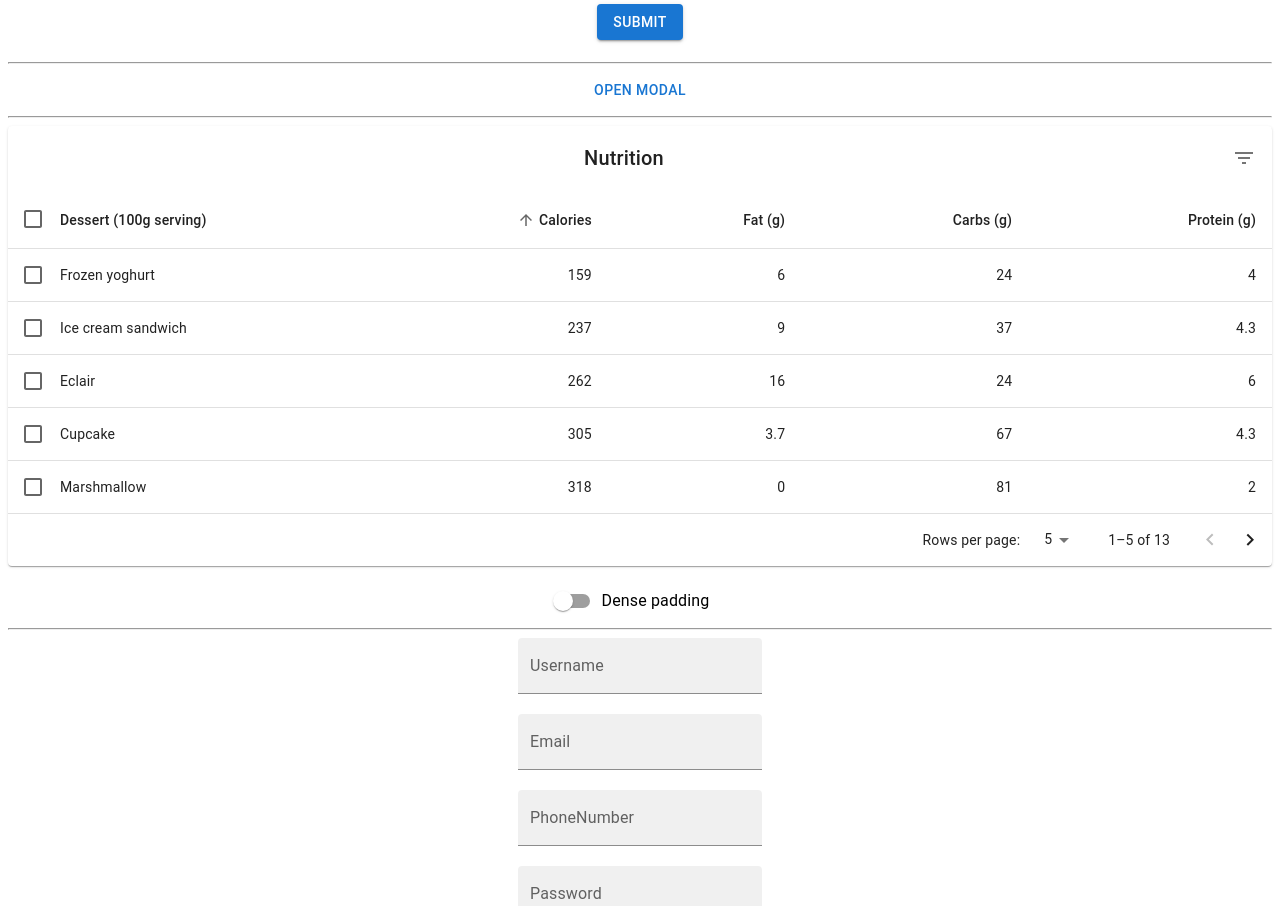
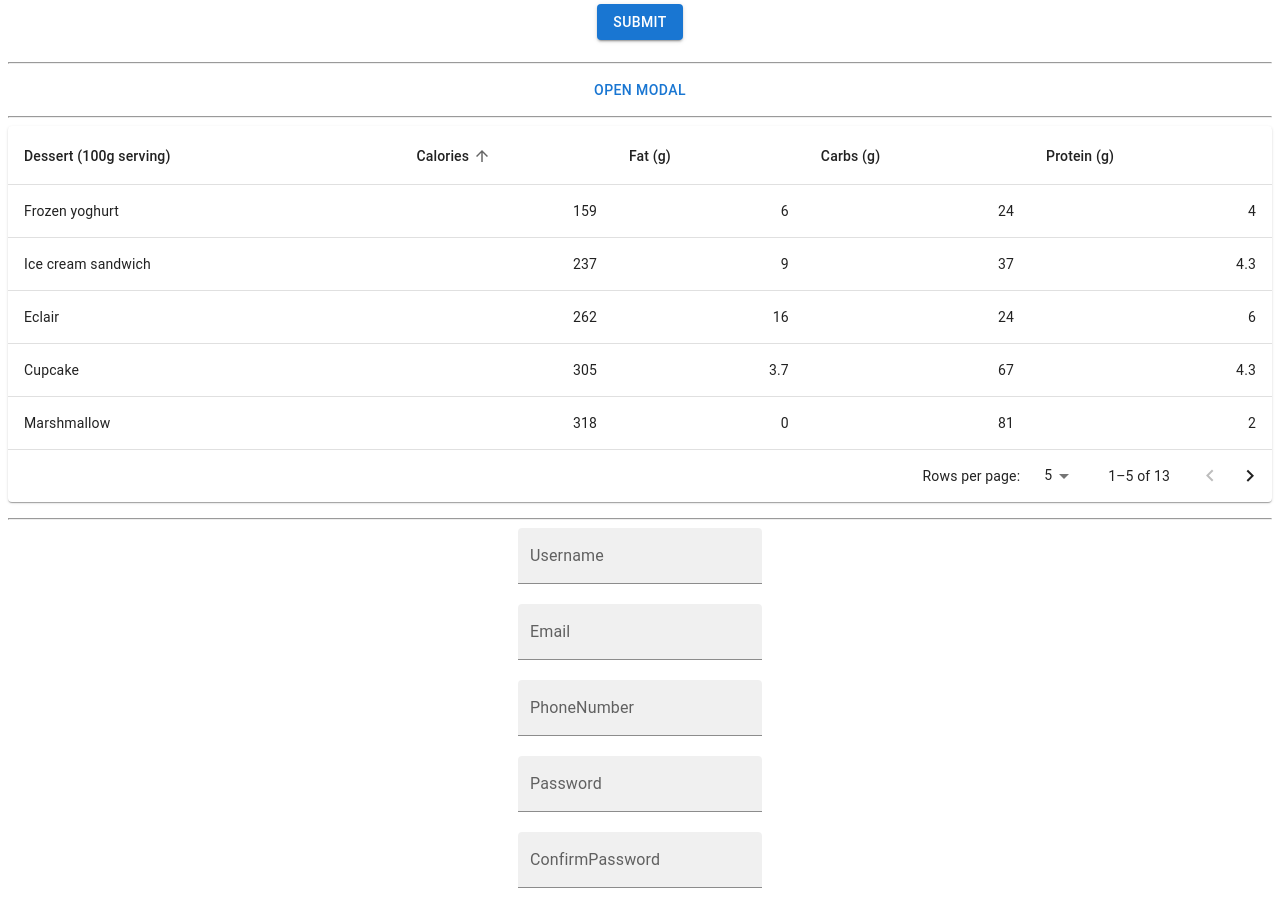
Before and after one commit to kushagra-successive/react-training, a React (Create React App) app: page / in a window 1280 px wide. Shown: the part 940-1846 px from the top of the page. Built offline with nearby package versions, Linux system fonts and the light colour scheme.

Commit message:
Assignment4

```diff
--- a/src/Assignment4/question12/Table.jsx
+++ b/src/Assignment4/question12/Table.jsx
@@ -1,6 +1,4 @@
-import * as React from "react";
-import PropTypes from "prop-types";
-import { alpha } from "@mui/material/styles";
+import React from "react";
 import Box from "@mui/material/Box";
 import Table from "@mui/material/Table";
 import TableBody from "@mui/material/TableBody";
@@ -10,17 +8,8 @@ import TableHead from "@mui/material/TableHead";
 import TablePagination from "@mui/material/TablePagination";
 import TableRow from "@mui/material/TableRow";
 import TableSortLabel from "@mui/material/TableSortLabel";
-import Toolbar from "@mui/material/Toolbar";
-import Typography from "@mui/material/Typography";
 import Paper from "@mui/material/Paper";
-import Checkbox from "@mui/material/Checkbox";
-import IconButton from "@mui/material/IconButton";
-import Tooltip from "@mui/material/Tooltip";
-import FormControlLabel from "@mui/material/FormControlLabel";
-import Switch from "@mui/material/Switch";
-import DeleteIcon from "@mui/icons-material/Delete";
-import FilterListIcon from "@mui/icons-material/FilterList";
-import { visuallyHidden } from "@mui/utils";
+import PropTypes from "prop-types";
 
 function createData(id, name, calories, fat, carbs, protein) {
   return {
@@ -49,6 +38,113 @@ const rows = [
   createData(13, "Oreo", 437, 18.0, 63, 4.0),
 ];
 
+const headCells = [
+  { id: "name", label: "Dessert (100g serving)" },
+  { id: "calories", label: "Calories" },
+  { id: "fat", label: "Fat (g)" },
+  { id: "carbs", label: "Carbs (g)" },
+  { id: "protein", label: "Protein (g)" },
+];
+
+const EnhancedTable = () => {
+  const [order, setOrder] = React.useState("asc");
+  const [orderBy, setOrderBy] = React.useState("calories");
+  const [page, setPage] = React.useState(0);
+  const [rowsPerPage, setRowsPerPage] = React.useState(5);
+
+  const handleRequestSort = (property) => {
+    const isAsc = orderBy === property && order === "asc";
+    setOrder(isAsc ? "desc" : "asc");
+    setOrderBy(property);
+  };
+
+  const handleChangePage = (event, newPage) => {
+    setPage(newPage);
+  };
+
+  const handleChangeRowsPerPage = (event) => {
+    setRowsPerPage(parseInt(event.target.value, 10));
+    setPage(0);
+  };
+
+  return (
+    <Box sx={{ width: "100%" }}>
+      <Paper sx={{ width: "100%", mb: 2 }}>
+        <TableContainer>
+          <Table aria-labelledby="tableTitle" size="medium">
+            <EnhancedTableHead
+              order={order}
+              orderBy={orderBy}
+              onRequestSort={handleRequestSort}
+            />
+            <TableBody>
+              {stableSort(rows, getComparator(order, orderBy))
+                .slice(page * rowsPerPage, page * rowsPerPage + rowsPerPage)
+                .map((row) => {
+                  return (
+                    <TableRow key={row.id}>
+                      <TableCell>{row.name}</TableCell>
+                      <TableCell align="right">{row.calories}</TableCell>
+                      <TableCell align="right">{row.fat}</TableCell>
+                      <TableCell align="right">{row.carbs}</TableCell>
+                      <TableCell align="right">{row.protein}</TableCell>
+                    </TableRow>
+                  );
+                })}
+            </TableBody>
+          </Table>
+        </TableContainer>
+        <TablePagination
+          rowsPerPageOptions={[5, 10, 25]}
+          component="div"
+          count={rows.length}
+          rowsPerPage={rowsPerPage}
+          page={page}
+          onPageChange={handleChangePage}
+          onRowsPerPageChange={handleChangeRowsPerPage}
+        />
+      </Paper>
+    </Box>
+  );
+};
+
+EnhancedTable.propTypes = {
+  order: PropTypes.oneOf(["asc", "desc"]).isRequired,
+  orderBy: PropTypes.string.isRequired,
+  onRequestSort: PropTypes.func.isRequired,
+};
+
+const EnhancedTableHead = (props) => {
+  const { order, orderBy, onRequestSort } = props;
+
+  const createSortHandler = (property) => (event) => {
+    onRequestSort(property);
+  };
+
+  return (
+    <TableHead>
+      <TableRow>
+        {headCells.map((headCell) => (
+          <TableCell
+            key={headCell.id}
+            align="left"
+            padding="normal"
+            sortDirection={orderBy === headCell.id ? order : false}
+          >
+            <TableSortLabel
+              active={orderBy === headCell.id}
+              direction={orderBy === headCell.id ? order : "asc"}
+              onClick={createSortHandler(headCell.id)}
+            >
+              {headCell.label}
+            </TableSortLabel>
+          </TableCell>
+        ))}
+      </TableRow>
+    </TableHead>
+  );
+};
+
 function descendingComparator(a, b, orderBy) {
   if (b[orderBy] < a[orderBy]) {
     return -1;
@@ -65,10 +161,6 @@ function getComparator(order, orderBy) {
     : (a, b) => -descendingComparator(a, b, orderBy);
 }
 
-// Since 2020 all major browsers ensure sort stability with Array.prototype.sort().
-// stableSort() brings sort stability to non-modern browsers (notably IE11). If you
-// only support modern browsers you can replace stableSort(exampleArray, exampleComparator)
-// with exampleArray.slice().sort(exampleComparator)
 function stableSort(array, comparator) {
   const stabilizedThis = array.map((el, index) => [el, index]);
   stabilizedThis.sort((a, b) => {
@@ -81,313 +173,4 @@ function stableSort(array, comparator) {
   return stabilizedThis.map((el) => el[0]);
 }
 
-const headCells = [
-  {
-    id: "name",
-    numeric: false,
-    disablePadding: true,
-    label: "Dessert (100g serving)",
-  },
-  {
-    id: "calories",
-    numeric: true,
-    disablePadding: false,
-    label: "Calories",
-  },
-  {
-    id: "fat",
-    numeric: true,
-    disablePadding: false,
-    label: "Fat (g)",
-  },
-  {
-    id: "carbs",
-    numeric: true,
-    disablePadding: false,
-    label: "Carbs (g)",
-  },
-  {
-    id: "protein",
-    numeric: true,
-    disablePadding: false,
-    label: "Protein (g)",
-  },
-];
-
-function EnhancedTableHead(props) {
-  const {
-    onSelectAllClick,
-    order,
-    orderBy,
-    numSelected,
-    rowCount,
-    onRequestSort,
-  } = props;
-  const createSortHandler = (property) => (event) => {
-    onRequestSort(event, property);
-  };
-
-  return (
-    <TableHead>
-      <TableRow>
-        <TableCell padding="checkbox">
-          <Checkbox
-            color="primary"
-            indeterminate={numSelected > 0 && numSelected < rowCount}
-            checked={rowCount > 0 && numSelected === rowCount}
-            onChange={onSelectAllClick}
-            inputProps={{
-              "aria-label": "select all desserts",
-            }}
-          />
-        </TableCell>
-        {headCells.map((headCell) => (
-          <TableCell
-            key={headCell.id}
-            align={headCell.numeric ? "right" : "left"}
-            padding={headCell.disablePadding ? "none" : "normal"}
-            sortDirection={orderBy === headCell.id ? order : false}
-          >
-            <TableSortLabel
-              active={orderBy === headCell.id}
-              direction={orderBy === headCell.id ? order : "asc"}
-              onClick={createSortHandler(headCell.id)}
-            >
-              {headCell.label}
-              {orderBy === headCell.id ? (
-                <Box component="span" sx={visuallyHidden}>
-                  {order === "desc" ? "sorted descending" : "sorted ascending"}
-                </Box>
-              ) : null}
-            </TableSortLabel>
-          </TableCell>
-        ))}
-      </TableRow>
-    </TableHead>
-  );
-}
-
-EnhancedTableHead.propTypes = {
-  numSelected: PropTypes.number.isRequired,
-  onRequestSort: PropTypes.func.isRequired,
-  onSelectAllClick: PropTypes.func.isRequired,
-  order: PropTypes.oneOf(["asc", "desc"]).isRequired,
-  orderBy: PropTypes.string.isRequired,
-  rowCount: PropTypes.number.isRequired,
-};
-
-function EnhancedTableToolbar(props) {
-  const { numSelected } = props;
-
-  return (
-    <Toolbar
-      sx={{
-        pl: { sm: 2 },
-        pr: { xs: 1, sm: 1 },
-        ...(numSelected > 0 && {
-          bgcolor: (theme) =>
-            alpha(
-              theme.palette.primary.main,
-              theme.palette.action.activatedOpacity
-            ),
-        }),
-      }}
-    >
-      {numSelected > 0 ? (
-        <Typography
-          sx={{ flex: "1 1 100%" }}
-          color="inherit"
-          variant="subtitle1"
-          component="div"
-        >
-          {numSelected} selected
-        </Typography>
-      ) : (
-        <Typography
-          sx={{ flex: "1 1 100%" }}
-          variant="h6"
-          id="tableTitle"
-          component="div"
-        >
-          Nutrition
-        </Typography>
-      )}
-
-      {numSelected > 0 ? (
-        <Tooltip title="Delete">
-          <IconButton>
-            <DeleteIcon />
-          </IconButton>
-        </Tooltip>
-      ) : (
-        <Tooltip title="Filter list">
-          <IconButton>
-            <FilterListIcon />
-          </IconButton>
-        </Tooltip>
-      )}
-    </Toolbar>
-  );
-}
-
-EnhancedTableToolbar.propTypes = {
-  numSelected: PropTypes.number.isRequired,
-};
-
-export default function EnhancedTable() {
-  const [order, setOrder] = React.useState("asc");
-  const [orderBy, setOrderBy] = React.useState("calories");
-  const [selected, setSelected] = React.useState([]);
-  const [page, setPage] = React.useState(0);
-  const [dense, setDense] = React.useState(false);
-  const [rowsPerPage, setRowsPerPage] = React.useState(5);
-
-  const handleRequestSort = (event, property) => {
-    const isAsc = orderBy === property && order === "asc";
-    setOrder(isAsc ? "desc" : "asc");
-    setOrderBy(property);
-  };
-
-  const handleSelectAllClick = (event) => {
-    if (event.target.checked) {
-      const newSelected = rows.map((n) => n.id);
-      setSelected(newSelected);
-      return;
-    }
-    setSelected([]);
-  };
-
-  const handleClick = (event, id) => {
-    const selectedIndex = selected.indexOf(id);
-    let newSelected = [];
-
-    if (selectedIndex === -1) {
-      newSelected = newSelected.concat(selected, id);
-    } else if (selectedIndex === 0) {
-      newSelected = newSelected.concat(selected.slice(1));
-    } else if (selectedIndex === selected.length - 1) {
-      newSelected = newSelected.concat(selected.slice(0, -1));
-    } else if (selectedIndex > 0) {
-      newSelected = newSelected.concat(
-        selected.slice(0, selectedIndex),
-        selected.slice(selectedIndex + 1)
-      );
-    }
-    setSelected(newSelected);
-  };
-
-  const handleChangePage = (event, newPage) => {
-    setPage(newPage);
-  };
-
-  const handleChangeRowsPerPage = (event) => {
-    setRowsPerPage(parseInt(event.target.value, 10));
-    setPage(0);
-  };
-
-  const handleChangeDense = (event) => {
-    setDense(event.target.checked);
-  };
-
-  const isSelected = (id) => selected.indexOf(id) !== -1;
-
-  // Avoid a layout jump when reaching the last page with empty rows.
-  const emptyRows =
-    page > 0 ? Math.max(0, (1 + page) * rowsPerPage - rows.length) : 0;
-
-  const visibleRows = React.useMemo(
-    () =>
-      stableSort(rows, getComparator(order, orderBy)).slice(
-        page * rowsPerPage,
-        page * rowsPerPage + rowsPerPage
-      ),
-    [order, orderBy, page, rowsPerPage]
-  );
-
-  return (
-    <Box sx={{ width: "100%" }}>
-      <Paper sx={{ width: "100%", mb: 2 }}>
-        <EnhancedTableToolbar numSelected={selected.length} />
-        <TableContainer>
-          <Table
-            sx={{ minWidth: 750 }}
-            aria-labelledby="tableTitle"
-            size={dense ? "small" : "medium"}
-          >
-            <EnhancedTableHead
-              numSelected={selected.length}
-              order={order}
-              orderBy={orderBy}
-              onSelectAllClick={handleSelectAllClick}
-              onRequestSort={handleRequestSort}
-              rowCount={rows.length}
-            />
-            <TableBody>
-              {visibleRows.map((row, index) => {
-                const isItemSelected = isSelected(row.id);
-                const labelId = `enhanced-table-checkbox-${index}`;
-
-                return (
-                  <TableRow
-                    hover
-                    onClick={(event) => handleClick(event, row.id)}
-                    role="checkbox"
-                    aria-checked={isItemSelected}
-                    tabIndex={-1}
-                    key={row.id}
-                    selected={isItemSelected}
-                    sx={{ cursor: "pointer" }}
-                  >
-                    <TableCell padding="checkbox">
-                      <Checkbox
-                        color="primary"
-                        checked={isItemSelected}
-                        inputProps={{
-                          "aria-labelledby": labelId,
-                        }}
-                      />
-                    </TableCell>
-                    <TableCell
-                      component="th"
-                      id={labelId}
-                      scope="row"
-                      padding="none"
-                    >
-                      {row.name}
-                    </TableCell>
-                    <TableCell align="right">{row.calories}</TableCell>
-                    <TableCell align="right">{row.fat}</TableCell>
-                    <TableCell align="right">{row.carbs}</TableCell>
-                    <TableCell align="right">{row.protein}</TableCell>
-                  </TableRow>
-                );
-              })}
-              {emptyRows > 0 && (
-                <TableRow
-                  style={{
-                    height: (dense ? 33 : 53) * emptyRows,
-                  }}
-                >
-                  <TableCell colSpan={6} />
-                </TableRow>
-              )}
-            </TableBody>
-          </Table>
-        </TableContainer>
-        <TablePagination
-          rowsPerPageOptions={[5, 10, 25]}
-          component="div"
-          count={rows.length}
-          rowsPerPage={rowsPerPage}
-          page={page}
-          onPageChange={handleChangePage}
-          onRowsPerPageChange={handleChangeRowsPerPage}
-        />
-      </Paper>
-      <FormControlLabel
-        control={<Switch checked={dense} onChange={handleChangeDense} />}
-        label="Dense padding"
-      />
-    </Box>
-  );
-}
+export default EnhancedTable;
--- a/src/Assignment4/question13/FormValidation.jsx
+++ b/src/Assignment4/question13/FormValidation.jsx
@@ -12,6 +12,7 @@ const FormValidation = () => {
     Password: "",
     ConfirmPassword: "",
   };
+  //touched is when we are are at particular box it will return boolean value .
   const { values, errors, touched, handleBlur, handleChange, handleSubmit } =
     useFormik({
       initialValues,
```
Also changed, not shown: src/Assignment4/question9/SideBar.jsx (+17 -46 lines).
